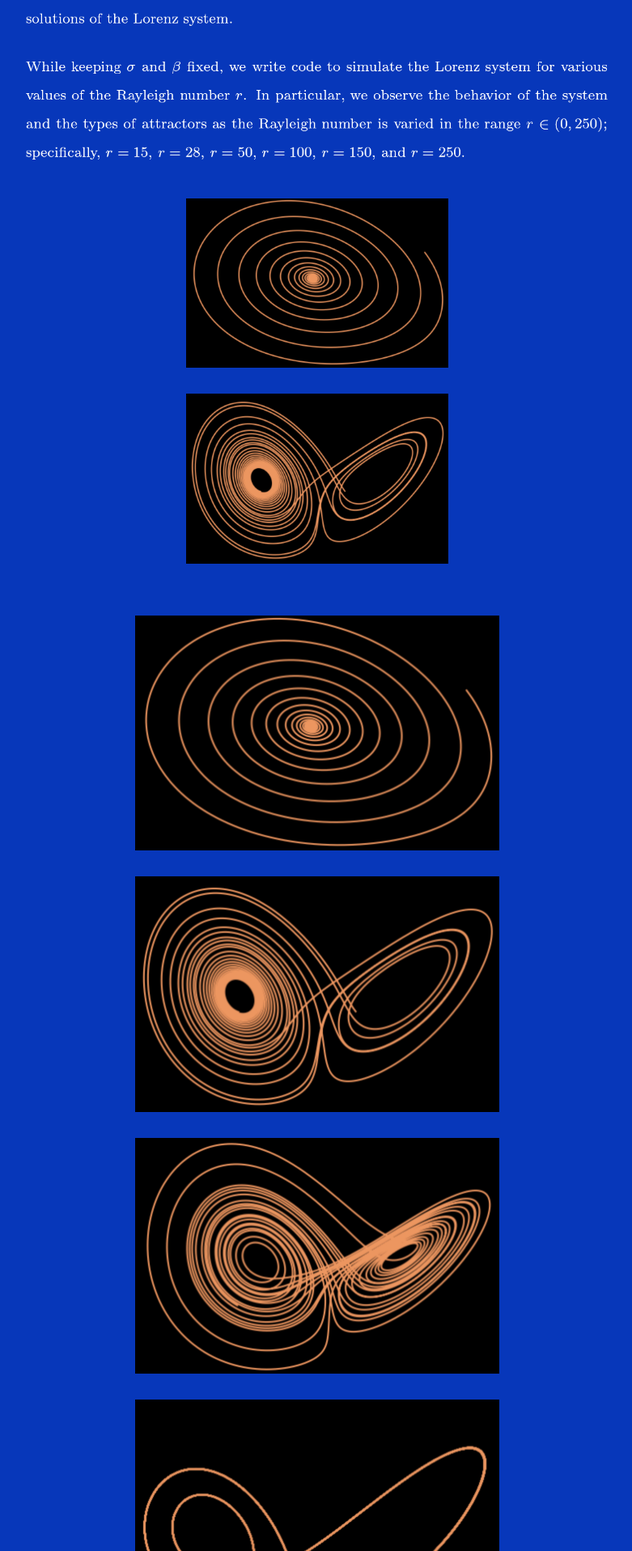
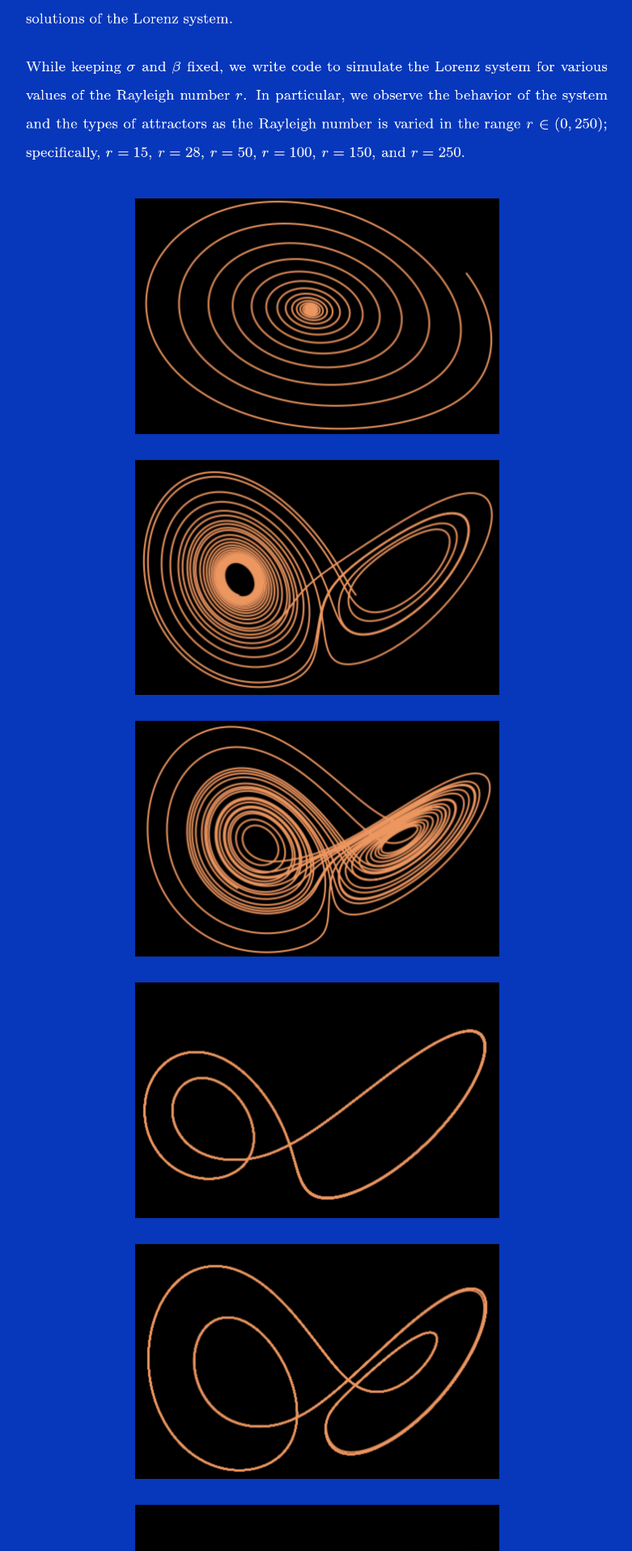
Before and after one commit to shihankanungo/shihankanungo.github.io, a Jekyll site: the page built from dyn-sys.md, in a window 1280 px wide. Shown: the part 909-2824 px from the top of the page at 81% size, without its empty margins (248-1029 px from the left). Built offline with Jekyll 4.4.1, drawn with Linux system fonts in a browser that asks for light colours.

Commit message:
Update dyn-sys.md

```diff
--- a/dyn-sys.md
+++ b/dyn-sys.md
@@ -5,12 +5,6 @@ title: Dynamical Systems
 <br>
 
 ![Lorenz system intro](lorenz-1.png) <br>
-
-<p align="center">
-  <img alt="Light" src="lorenz_r15.png" width="45%">
-&nbsp; &nbsp; &nbsp; &nbsp;
-  <img alt="Dark" src="lorenz_r28.png" width="45%">
-</p> <br>
 
 <img src="lorenz_r15.png" align="middle" style="width:450px;"> <br>
 <img src="lorenz_r28.png" align="middle" style="width:450px;"> <br>
```
